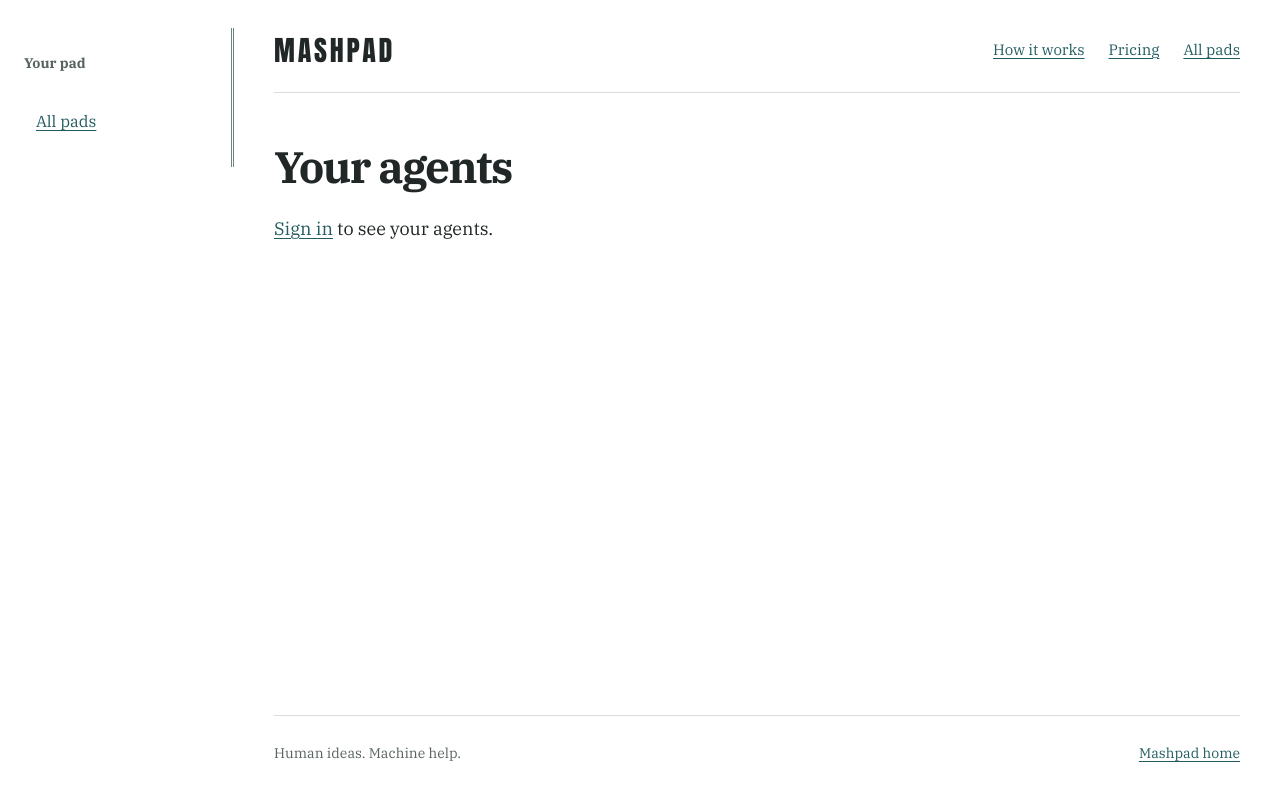
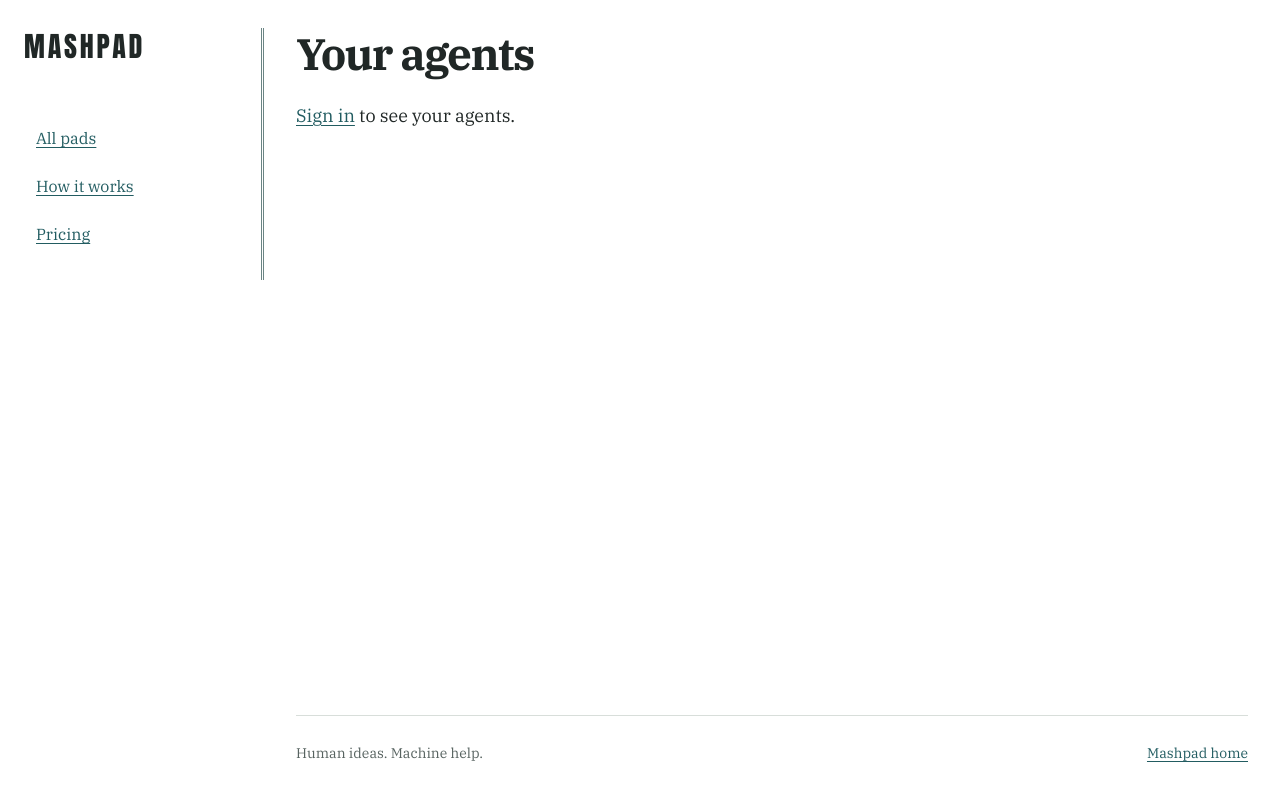
Before and after one commit to parker-lambert-claude-builder/SmarterBoard, a PHP site: page /cb/agents/index.php in a window 1280 px wide. Run offline with PHP 8.4, Linux system fonts and the light colour scheme.

Commit message:
Move shared page branding into the navigation rail and widen content

```diff
--- a/assets/accounts.css
+++ b/assets/accounts.css
@@ -2,19 +2,43 @@
    controls (including the handle prefix) can evolve independently. */
 .account-page { background: #f5f9f8; }
 .account-report {
-  width: min(100%, 1040px);
+  width: 100%;
   min-height: 100svh;
-  margin-inline: auto;
-  padding: 28px 48px 24px 76px;
-  background: repeating-linear-gradient(to right, var(--binding) 0 1px, transparent 1px 5px) 28px 0 / 11px 100% no-repeat, var(--paper);
-  display: flex;
-  flex-direction: column;
+  margin: 0;
+  padding: 28px 32px 24px 24px;
+  background: var(--paper);
+  display: grid;
+  grid-template-columns: 240px minmax(0, 1fr);
+  grid-template-rows: 1fr auto;
+  column-gap: 32px;
 }
+.account-sidebar {
+  display: block;
+  grid-column: 1;
+  grid-row: 1 / 3;
+  align-self: start;
+  position: sticky;
+  top: 0;
+  height: auto;
+  max-height: 100svh;
+  padding: 0 24px 24px 0;
+  border-right: 3px double var(--binding);
+  font-size: 1rem;
+  overflow-wrap: anywhere;
+}
+.account-sidebar .brand { margin: 0 0 28px; }
+.account-sidebar nav { display: grid; gap: 4px; }
+.account-sidebar nav a { display: flex; align-items: center; min-height: 44px; padding: 8px 12px; }
+.account-sidebar .site-pages { margin-top: 24px; }
+.account-sidebar [aria-current="page"] { background: var(--selected); font-weight: 700; color: var(--ink); text-decoration: none; }
+.account-report > .form-page, .account-report > .account-footer { grid-column: 2; min-width: 0; }
 .account-header { display: flex; justify-content: space-between; align-items: center; flex-wrap: wrap; gap: 12px 24px; padding-bottom: 20px; border-bottom: 1px solid var(--rule); }
 .account-header .brand { margin: 0; }
 .account-header nav { display: flex; flex-wrap: wrap; gap: 8px 24px; font-size: .9375rem; }
 .account-header nav a, .account-footer a { display: inline-flex; align-items: center; min-height: 44px; }
-.account-page .form-page { width: 100%; max-width: 34rem; margin: 0 auto; padding: 48px 0 56px; flex: 1; }
+.account-page .form-page { width: 100%; max-width: none; margin: 0; padding: 0 0 40px; flex: 1; }
+/* Short forms stay comfortable without narrowing the page around them. */
+.account-page .form-page > form { width: 100%; max-width: 44rem; }
 .account-page .form-page h1 { font-size: clamp(2rem, 4vw, 2.75rem); margin: 0 0 24px; padding-bottom: 24px; border-bottom: 3px double var(--binding); letter-spacing: -.035em; }
 .account-page .form-page p { margin-block: 0 20px; overflow-wrap: anywhere; }
 .account-page .form-page form { gap: 24px; margin: 0 0 28px; }
@@ -35,22 +59,31 @@
 .account-page .form-page .handle-at { display: flex; align-items: center; padding: 0 14px; border: 1px solid var(--binding); border-right: 0; border-radius: 0; background: var(--selected); }
 .account-page .form-page .handle-field input { flex: 1; width: 0; border-radius: 0; }
 .account-footer { display: flex; justify-content: space-between; align-items: center; flex-wrap: wrap; gap: 4px 24px; border-top: 1px solid var(--rule); padding-top: 16px; color: var(--muted); font-size: .875rem; }
+@media (max-width: 900px) {
+  .account-report { display: flex; flex-direction: column; padding: 20px 24px; }
+  .account-sidebar { position: static; width: 100%; max-height: none; padding: 0 0 16px; margin-bottom: 28px; border-right: 0; border-bottom: 3px double var(--binding); overflow: visible; }
+  .account-sidebar .brand { margin-bottom: 12px; }
+  .account-sidebar nav { display: flex; flex-wrap: wrap; gap: 4px 12px; }
+  .account-sidebar .site-pages { margin-top: 12px; }
+}
 @media (max-width: 600px) {
-  .account-report { padding: 20px 20px 20px 39px; background-position: 12px 0; }
+  .account-report { padding: 20px; }
   .account-header { gap: 12px; padding-bottom: 16px; }
   .account-header nav { gap: 8px 20px; }
-  .account-page .form-page { padding-block: 32px 40px; }
+  .account-page .form-page { padding-block: 0 32px; }
   .account-page .form-page h1 { padding-bottom: 20px; }
   .account-page .form-page button { width: 100%; }
 }
 @media (forced-colors: active) {
-  .account-report { background: Canvas; border-left: 3px double CanvasText; }
+  .account-report { background: Canvas; }
+  .account-sidebar { border-color: CanvasText; }
   .account-page .form-page .error, .account-page .form-page .notice { border: 1px solid CanvasText; border-left-width: 4px; }
 }
 
 /* Pricing and admin */
 /* Pricing is a public page, without the account layout's left binding or narrow form column. */
-.pricing-page .account-report { width: 100%; padding-inline: 40px; background: var(--paper); border-left: 0; }
+.pricing-page .account-report { display: flex; flex-direction: column; padding-inline: 40px; }
+.pricing-page .form-page { padding-top: 32px; }
 .pricing-page .form-page { max-width: none; }
 .plan-list { display: grid; grid-template-columns: repeat(auto-fit, minmax(min(100%, 20rem), 1fr)); gap: 24px; margin: 28px 0 20px; }
 @media (max-width: 760px) {
--- a/assets/boards.css
+++ b/assets/boards.css
@@ -85,7 +85,7 @@ aside { position: sticky; top: 0; height: 100svh; overflow-y: auto; padding: max
 main { min-width: 0; display: flex; flex-direction: column; }
 main:focus { outline: none; }
 /* Keep the reading column close to the menu, even on wide screens. */
-.inner { width: 100%; max-width: 820px; margin: 0; padding-inline: 28px; }
+.inner { width: 100%; max-width: 1120px; margin: 0; padding-inline: 28px; }
 .board-head { padding-top: max(32px, env(safe-area-inset-top)); padding-bottom: 22px; border-bottom: 1px solid var(--rule); }
 .back { display: none; font-size: .9375rem; margin-bottom: 12px; }
 h1 { margin: 0 0 12px; font-size: clamp(1.75rem, 3vw, 2.35rem); line-height: 1.2; overflow-wrap: anywhere; letter-spacing: -.025em; }
--- a/assets/manage.css
+++ b/assets/manage.css
@@ -1,44 +1,7 @@
-/* Pad management: the report frame, with room for member details and controls. */
-.account-page .manage-report {
-  width: min(100%, 1560px);
-  padding: 28px 40px 24px 24px;
-  display: grid;
-  grid-template-columns: 210px minmax(0, 1fr);
-  grid-template-rows: auto 1fr auto;
-  column-gap: 40px;
-  background: var(--paper);
-}
-.manage-report > .account-header, .manage-report > .management-page, .manage-report > .account-footer { grid-column: 2; }
-.account-page .management-page { max-width: none; }
-.manage-sidebar {
-  display: block;
-  grid-column: 1;
-  grid-row: 1 / 4;
-  align-self: start;
-  height: auto;
-  max-height: 100svh;
-  padding: 24px 24px 24px 0;
-  border-right: 3px double var(--binding);
-  font-size: 1rem;
-  overflow-wrap: anywhere;
-}
+/* Pad management uses the shared branded rail and full-width page frame. */
 .manage-sidebar .side-title { margin: 0 0 12px; color: var(--muted); font-size: .875rem; }
 .manage-pad-name { display: block; font-size: 1.375rem; font-weight: 700; color: var(--ink); }
-.manage-pad-access { margin: 4px 0 24px; color: var(--muted); font-size: .875rem; }
-.manage-sidebar nav { display: grid; gap: 4px; }
-.manage-sidebar nav a, .manage-all-pads { display: flex; align-items: center; min-height: 44px; padding: 8px 12px; }
-.manage-sidebar [aria-current="page"] { background: var(--selected); font-weight: 700; color: var(--ink); text-decoration: none; }
-.manage-all-pads { margin-top: 24px; }
-@media (max-width: 900px) {
-  .account-page .manage-report { display: flex; padding: 20px 24px; }
-  .manage-sidebar { position: static; max-height: none; width: 100%; padding: 0 0 20px; margin-bottom: 24px; border-right: 0; border-bottom: 3px double var(--binding); }
-  .manage-sidebar nav { display: flex; flex-wrap: wrap; gap: 4px 12px; }
-  .manage-pad-access { margin-bottom: 12px; }
-  .manage-all-pads { margin-top: 8px; }
-}
-@media (max-width: 600px) {
-  .account-page .manage-report { padding-inline: 20px; }
-}
+.manage-sidebar .pad-pages { margin-top: 16px; }
 .manage { min-width: 0; }
 .manage-breadcrumb, .manage-jumps { display: flex; flex-wrap: wrap; gap: 8px 24px; }
 .manage-breadcrumb { margin-bottom: 24px; }
--- a/src/page.php
+++ b/src/page.php
@@ -40,25 +40,30 @@ function mb_page_start(string $title, string $variant = '', ?array $padContext =
 <body class="account-page<?= $variant === 'pricing' ? ' pricing-page' : '' ?>">
 <a class="skip-link" href="#main">Skip to content</a>
 <div class="account-report<?= $variant === 'manage' ? ' manage-report' : '' ?>">
-  <?php if ($variant === 'manage'): ?>
-  <aside class="manage-sidebar" aria-label="Current pad">
+  <?php if ($variant !== 'pricing'): ?>
+  <aside class="account-sidebar<?= $variant === 'manage' ? ' manage-sidebar' : '' ?>" aria-label="Mashpad navigation">
+    <a class="brand" href="<?= $root ?>" aria-label="Mashpad home">Mashpad</a>
+    <?php if ($variant === 'manage' && $padContext): ?>
     <p class="side-title">Your pad</p>
-    <?php if ($padContext): ?>
     <a class="manage-pad-name" href="<?= mb_e($padContext['url']) ?>"><?= mb_e($padContext['name']) ?></a>
-    <p class="manage-pad-access">Private pad</p>
-    <nav aria-label="Pad pages">
+    <nav class="pad-pages" aria-label="Pad pages">
       <a href="<?= mb_e($padContext['url']) ?>">Conversation</a>
       <a href="<?= mb_e($padContext['url']) ?>?view=settings">Pad info</a>
       <a href="<?= mb_e($padContext['manage_url']) ?>" aria-current="page">Manage access</a>
     </nav>
     <?php endif; ?>
-    <a class="manage-all-pads" href="<?= $root ?>pads/">All pads</a>
+    <nav class="site-pages" aria-label="Main navigation">
+      <a href="<?= $root ?>pads/">All pads</a>
+      <a href="<?= $root ?>features/">How it works</a>
+      <a href="<?= $root ?>pricing/">Pricing</a>
+    </nav>
   </aside>
-  <?php endif; ?>
+  <?php else: ?>
   <header class="account-header">
     <a class="brand" href="<?= $root ?>" aria-label="Mashpad home">Mashpad</a>
-    <nav aria-label="Main navigation"><a href="<?= $root ?>features/">How it works</a><a href="<?= $root ?>pricing/">Pricing</a><a href="<?= $root ?>pads/">All pads</a></nav>
+    <nav aria-label="Main navigation"><a href="<?= $root ?>features/">How it works</a><a href="<?= $root ?>pricing/" aria-current="page">Pricing</a><a href="<?= $root ?>pads/">All pads</a></nav>
   </header>
+  <?php endif; ?>
   <main class="form-page<?= $variant === 'manage' ? ' management-page' : '' ?>" id="main" tabindex="-1">
 <?php
 }
```
